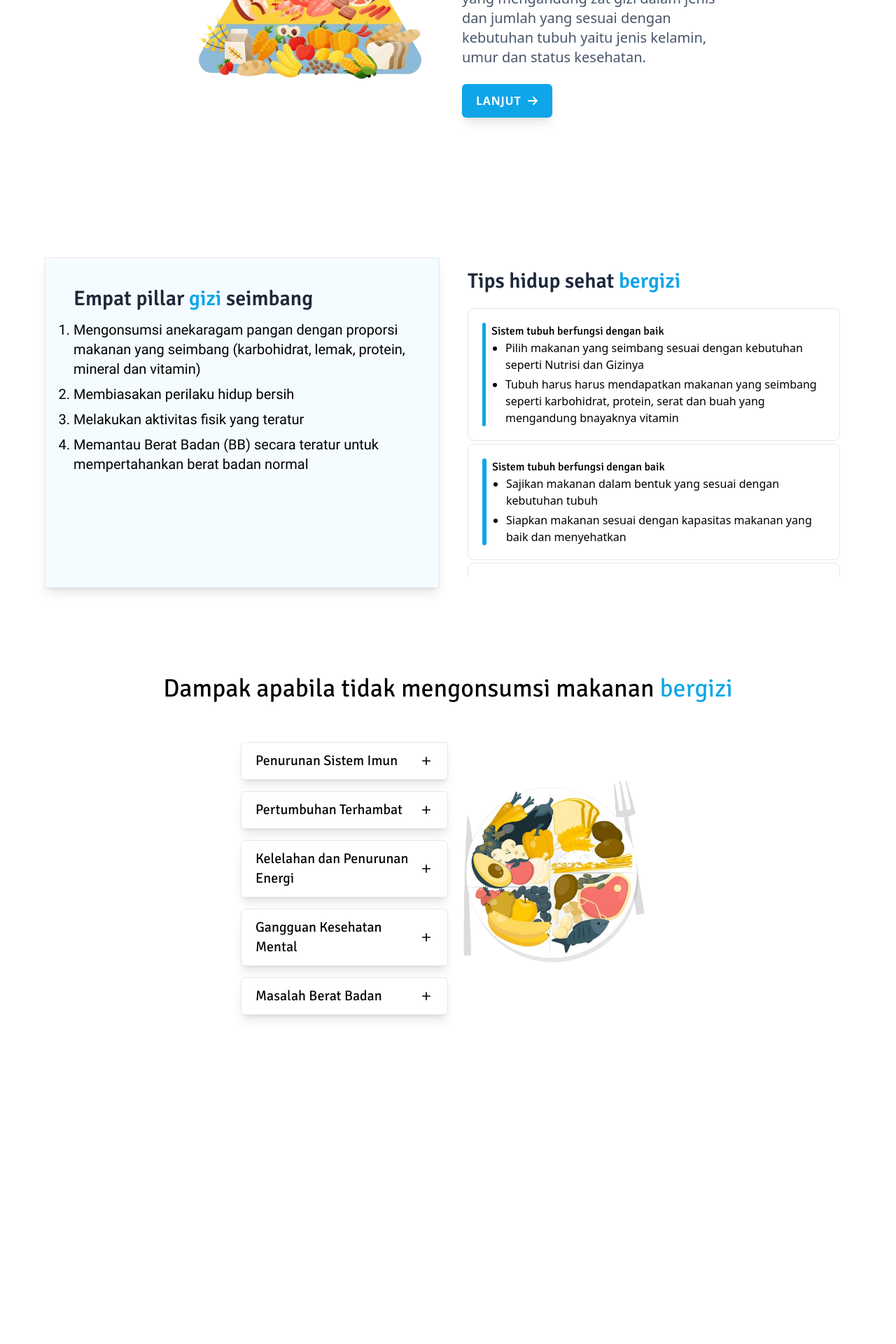
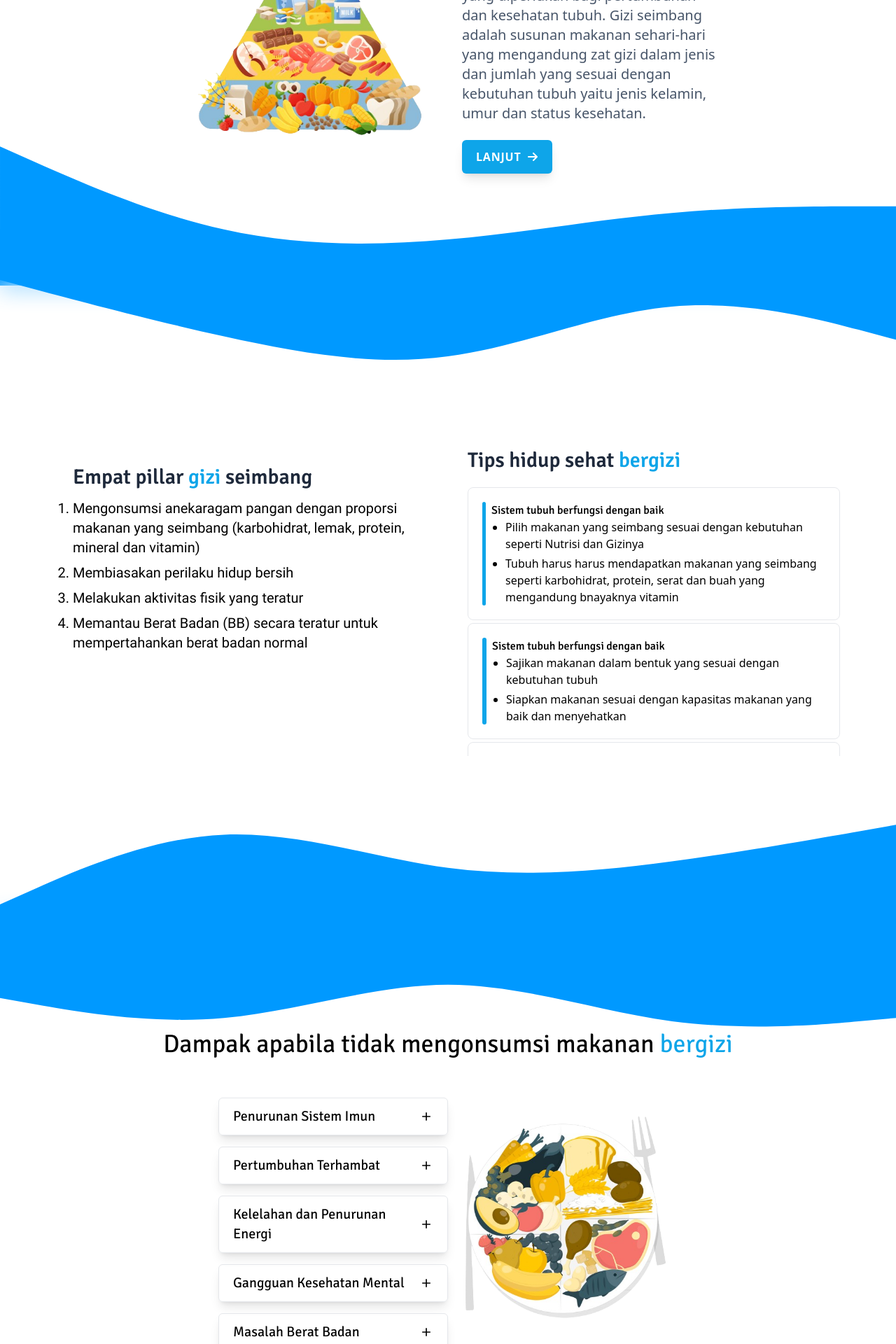
Before and after one commit to Fishniki/web-sagasitas, a React (Vite) app: page / in a window 1280 px wide. Shown: the part 1920-3840 px from the top of the page at 70% size. Before the commit the page ends 3414 px from the top, so only its background shows below. Built offline with nearby package versions, Linux system fonts and the light colour scheme.

Commit message:
new style

```diff
--- a/src/components/Content.jsx
+++ b/src/components/Content.jsx
@@ -34,7 +34,17 @@ const Content = () => {
 
 return (
     <div className="mt-20 ">
-        <div className="container px-6 mb-10 py-20 font-inter max-w-md mx-auto sm:max-w-xl md:max-w-5xl lg:max-w-full  xl:px-64">
+        <div className="relative container px-6 py-20 md:py-40 font-inter max-w-md mx-auto sm:max-w-xl md:max-w-5xl lg:max-w-full xl:px-64">
+      {/* <div className="absolute left-0 top-0 bottom-0 w-full -z-50">
+      <svg xmlns="http://www.w3.org/2000/svg" viewBox="0 0 1440 320">
+      <path fill="#0099ff" d="M0,192L60,160C120,128,240,64,360,69.3C480,75,600,149,720,149.3C840,149,960,75,1080,74.7C1200,75,1320,149,1380,186.7L1440,224L1440,0L1380,0C1320,0,1200,0,1080,0C960,0,840,0,720,0C600,0,480,0,360,0C240,0,120,0,60,0L0,0Z"></path>
+    </svg>
+      </div> */}
+      <div className="absolute left-0 right-0 bottom-0 w-full -z-50">
+      <svg xmlns="http://www.w3.org/2000/svg" viewBox="0 0 1440 320">
+      <path fill="#0099ff"  d="M0,96L60,122.7C120,149,240,203,360,229.3C480,256,600,256,720,245.3C840,235,960,213,1080,202.7C1200,192,1320,192,1380,192L1440,192L1440,320L1380,320C1320,320,1200,320,1080,320C960,320,840,320,720,320C600,320,480,320,360,320C240,320,120,320,60,320L0,320Z"></path>
+    </svg>
+      </div>
   <h3 className="text-4xl font-bold font-signika mb-5 text-slate-800 sm:text-5xl md:text-5xl text-center">
     Sehat <span className="text-sky-500">Bergizi</span>
   </h3>
@@ -46,7 +56,6 @@ return (
         className="w-72 lg:w-96"
       />
     </div>
-
     <div className="lg:w-1/2 max-w-full xl:max-w-full">
       <h2 className="mt-6 text-2xl font-semibold text-slate-800 sm:text-3xl font-signika">
         Mengapa sehat <span className="text-sky-500">bergizi</span> sangatlah penting?
@@ -56,7 +65,6 @@ return (
         Gizi seimbang adalah susunan makanan sehari-hari yang mengandung zat gizi dalam jenis dan
         jumlah yang sesuai dengan kebutuhan tubuh yaitu jenis kelamin, umur dan status kesehatan.
       </p>
-
       <div className="mt-4 sm:mt-6 group">
         <a
           href="#pembahasan"
@@ -70,12 +78,19 @@ return (
   </div>
 </div>
 
-        <div className="p-6 py-20 w-full flex justify-center backdrop-blur-lg">
+
+        <div className="p-6 lg:py-56 py-20 w-full -my-2 flex justify-center backdrop-blur-lg">
+        <div className="absolute right-0 left-0 top-0 w-full">
+        <svg xmlns="http://www.w3.org/2000/svg" viewBox="0 0 1440 320"><path fill="#0099ff" d="M0,0L60,16C120,32,240,64,360,90.7C480,117,600,139,720,122.7C840,107,960,53,1080,42.7C1200,32,1320,64,1380,80L1440,96L1440,0L1380,0C1320,0,1200,0,1080,0C960,0,840,0,720,0C600,0,480,0,360,0C240,0,120,0,60,0L0,0Z"></path></svg>
+        </div>
+        <div className="absolute bottom-0 right-0 left-0 w-full">
+        <svg xmlns="http://www.w3.org/2000/svg" viewBox="0 0 1440 320"><path fill="#0099ff"  d="M0,288L60,261.3C120,235,240,181,360,176C480,171,600,213,720,229.3C840,245,960,235,1080,218.7C1200,203,1320,181,1380,170.7L1440,160L1440,320L1380,320C1320,320,1200,320,1080,320C960,320,840,320,720,320C600,320,480,320,360,320C240,320,120,320,60,320L0,320Z"></path></svg>
+        </div>
         {/* Kontainer untuk kedua halaman */}
           <div id="pembahasan" className="w-full max-w-6xl grid grid-cols-1 md:grid-cols-2 gap-6 z-50">
 
             {/* page1 */}
-            <div className="p-10 w-full border shadow-lg  bg-sky-400 bg-opacity-5">
+            <div className="p-10 w-full  ">
               <h2 className=" text-2xl font-semibold mb-3  text-slate-800 sm:text-3xl font-signika sm:mt-8 lg:mt-0">
                 Empat pillar <span className="text-sky-500">gizi</span> seimbang
               </h2>
@@ -95,7 +110,7 @@ return (
               <h2 className="mt-6 text-2xl mb-5 font-semibold text-slate-800 sm:text-3xl font-signika sm:mt-8 lg:mt-0">
                 Tips hidup sehat <span className="text-sky-500">bergizi</span>
               </h2>
-              <div className="h-96 overflow-y-auto">
+              <div className="h-96 overflow-y-auto ">
                   {[
                     {
                       title: 'Sistem tubuh berfungsi dengan baik',
@@ -141,12 +156,15 @@ return (
         </div>
 
       <div>
-        <div className="p-6 my-5">
-        <h1 className="md:text-center text-start mb-10 font-signika text-2xl md:text-3xl lg:text-4xl">
+    <div className="p-6 -mt-8">
+      <div className="absolute right-0 left-0 w-full -z-50">
+      <svg xmlns="http://www.w3.org/2000/svg" viewBox="0 0 1440 320"><path fill="#0099ff" d="M0,128L60,138.7C120,149,240,171,360,160C480,149,600,107,720,106.7C840,107,960,149,1080,165.3C1200,181,1320,171,1380,165.3L1440,160L1440,0L1380,0C1320,0,1200,0,1080,0C960,0,840,0,720,0C600,0,480,0,360,0C240,0,120,0,60,0L0,0Z"></path></svg>
+      </div>
+        <h1 className="md:text-center mt-20 md:mt-40 text-start mb-10 font-signika text-2xl md:text-3xl lg:text-4xl">
           Dampak apabila tidak mengonsumsi makanan <span className="text-sky-500">bergizi</span>
         </h1>
 
-        <div className="flex flex-col xl:px-80 w-full lg:flex-row-reverse items-center justify-evenly">
+        <div className="flex flex-col xl:px-72 w-full lg:flex-row-reverse items-center justify-evenly">
             <img src={Konten} alt="image" className="md:w-[50%] w-full h-auto" />
 
           <div className="w-full">
```
Lines whose indentation alone changed are shown as unchanged.
